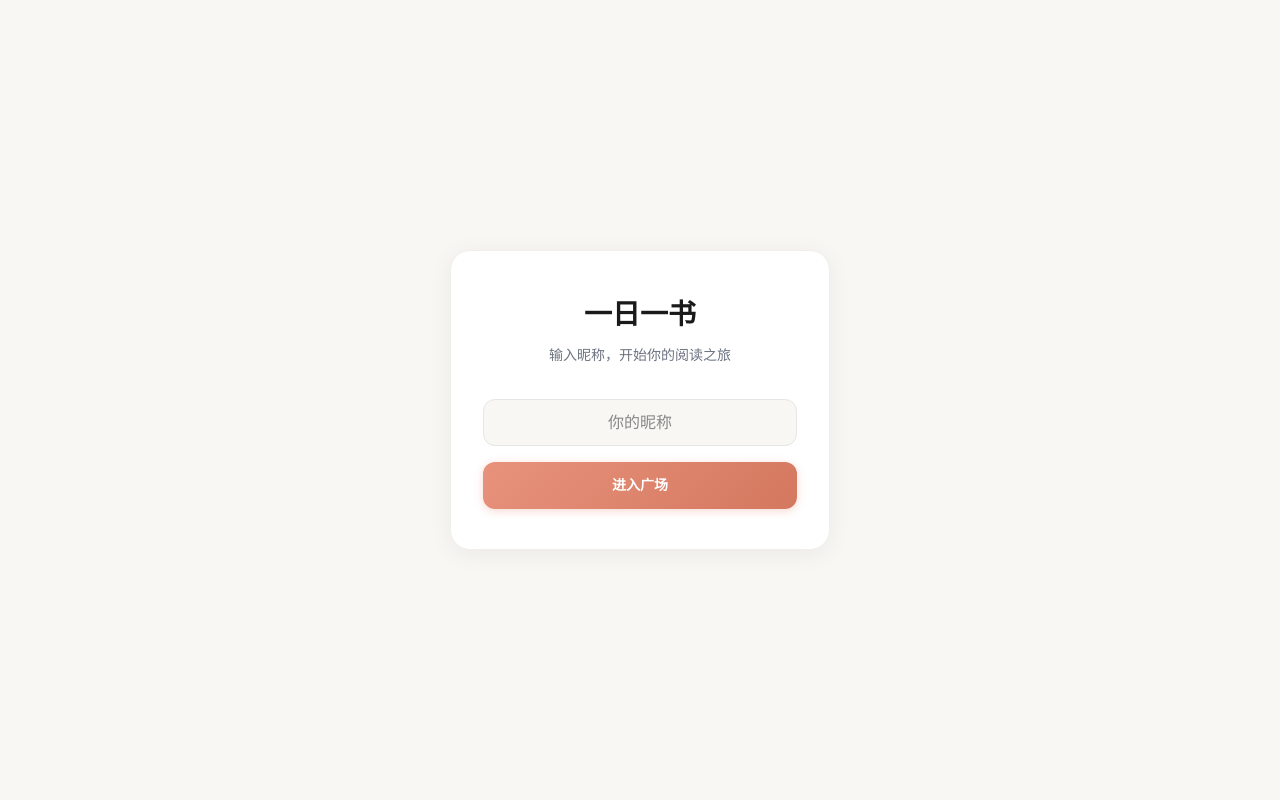
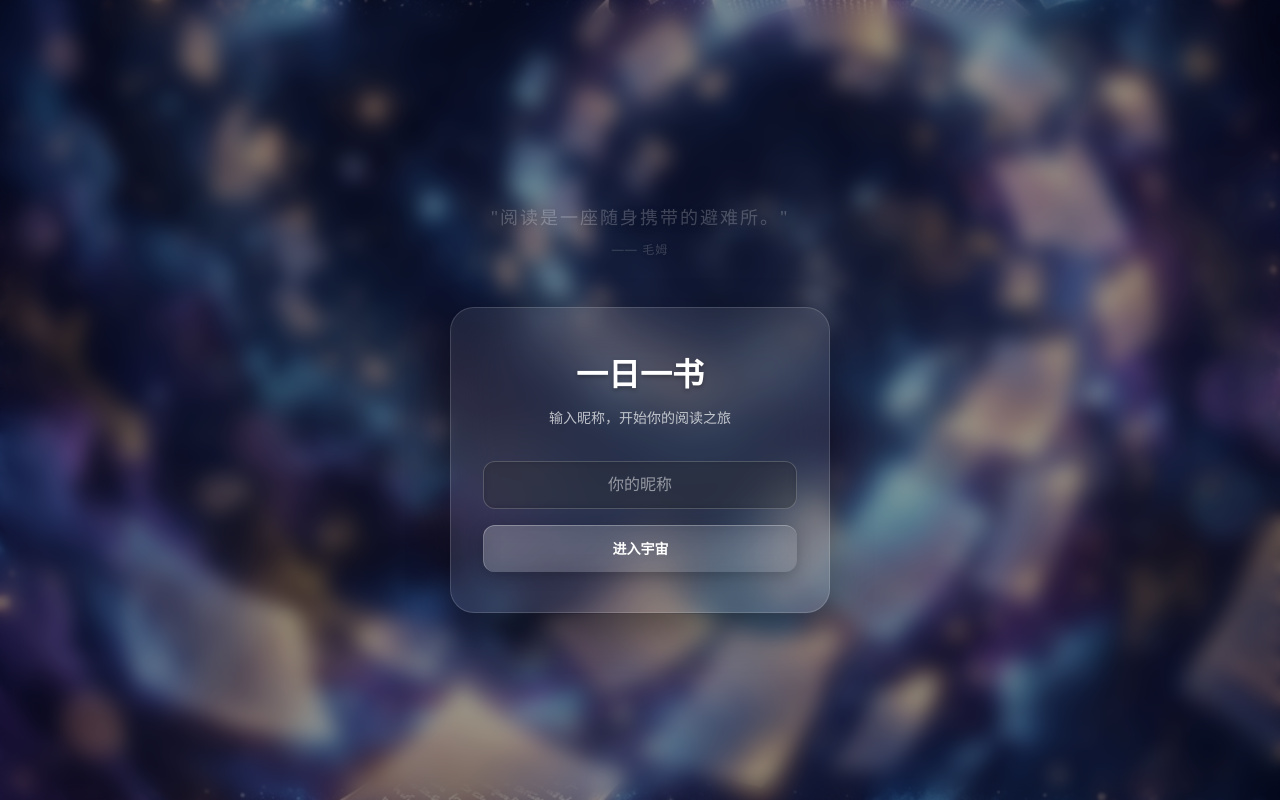
Before and after one commit to shanyin18/ODOB, a React (Vite) app: page / in a window 1280 px wide. Built offline with nearby package versions, Linux system fonts and the light colour scheme.

Commit message:
书海背景+名言展示

```diff
--- a/src/App.jsx
+++ b/src/App.jsx
@@ -53,6 +53,19 @@ function NicknameGate({ onLogin }) {
   const [nick, setNick] = useState('')
   const [loading, setLoading] = useState(false)
   const [error, setError] = useState('')
+  const [quoteIdx, setQuoteIdx] = useState(0)
+
+  const quotes = useMemo(() => [
+    { text: "阅读是一座随身携带的避难所。", author: "毛姆" },
+    { text: "吾生也有涯，而知也无涯。", author: "庄子" },
+    { text: "我们在书本中体验千百种人生。", author: "乔治·R·R·马丁" },
+    { text: "书籍是屹立在时间的汪洋大海中的灯塔。", author: "惠普尔" }
+  ], [])
+
+  useEffect(() => {
+    const timer = setInterval(() => setQuoteIdx(i => (i + 1) % quotes.length), 5000)
+    return () => clearInterval(timer)
+  }, [quotes])
 
   const handleSubmit = async (e) => {
     e.preventDefault()
@@ -67,19 +80,47 @@ function NicknameGate({ onLogin }) {
   }
 
   return (
-    <div style={{ minHeight:'100vh', display:'flex', alignItems:'center', justifyContent:'center', padding:'16px' }}>
+    <div style={{
+      minHeight: '100vh',
+      display: 'flex',
+      alignItems: 'center',
+      justifyContent: 'center',
+      padding: '16px',
+      backgroundImage: 'url(/bg-universe.png)',
+      backgroundSize: 'cover',
+      backgroundPosition: 'center',
+      position: 'relative',
+      overflow: 'hidden'
+    }}>
+      {/* 模糊遮罩 */}
+      <div style={{ position: 'absolute', inset: 0, backgroundColor: 'rgba(8, 6, 13, 0.4)', backdropFilter: 'blur(10px)' }} />
+
+      <div style={{ position: 'relative', zIndex: 1, display: 'flex', flexDirection: 'column', alignItems: 'center', width: '100%' }}>
+
+        {/* 名言展示区 */}
+        <div style={{ marginBottom: '40px', textAlign: 'center', height: '80px', display: 'flex', flexDirection: 'column', justifyContent: 'flex-end' }}>
+          <AnimatePresence mode="wait">
+            <motion.div key={quoteIdx} initial={{ opacity: 0, y: 10 }} animate={{ opacity: 1, y: 0 }} exit={{ opacity: 0, y: -10 }} transition={{ duration: 0.8 }}>
+              <p style={{ fontSize: '18px', color: '#fff', fontWeight: 300, letterSpacing: '2px', textShadow: '0 2px 8px rgba(0,0,0,0.8)', fontFamily: 'var(--font-serif)' }}>"{quotes[quoteIdx].text}"</p>
+              <p style={{ fontSize: '12px', color: 'rgba(255,255,255,0.8)', marginTop: '8px', letterSpacing: '1px', textShadow: '0 1px 4px rgba(0,0,0,0.8)' }}>—— {quotes[quoteIdx].author}</p>
+            </motion.div>
+          </AnimatePresence>
+        </div>
+
+        {/* 登录框（增加玻璃拟态设计） */}
         <motion.div initial={{ opacity:0, y:20 }} animate={{ opacity:1, y:0 }}
-        style={{ maxWidth:'380px', width:'100%', borderRadius:'20px', padding:'40px 32px', backgroundColor:'var(--color-surface)', border:'1px solid var(--color-border-light)', boxShadow:'0 4px 24px rgba(0,0,0,0.06)', textAlign:'center' }}>
-        <h1 style={{ fontSize:'28px', fontWeight:700, fontFamily:'var(--font-serif)', color:'var(--color-text)', marginBottom:'8px' }}>一日一书</h1>
-        <p style={{ fontSize:'14px', color:'var(--color-text-secondary)', marginBottom:'32px' }}>输入昵称，开始你的阅读之旅</p>
+          style={{ maxWidth:'380px', width:'100%', borderRadius:'24px', padding:'40px 32px', background:'rgba(255, 255, 255, 0.08)', backdropFilter:'blur(24px)', border:'1px solid rgba(255, 255, 255, 0.15)', boxShadow:'0 16px 40px rgba(0,0,0,0.4)', textAlign:'center' }}>
+          <h1 style={{ fontSize:'32px', fontWeight:700, fontFamily:'var(--font-serif)', color:'#fff', marginBottom:'8px', textShadow:'0 2px 4px rgba(0,0,0,0.3)' }}>一日一书</h1>
+          <p style={{ fontSize:'14px', color:'rgba(255,255,255,0.7)', marginBottom:'32px' }}>输入昵称，开始你的阅读之旅</p>
           <form onSubmit={handleSubmit}>
-          <input type="text" value={nick} onChange={e=>setNick(e.target.value)} placeholder="你的昵称" required maxLength={20} style={{ ...inputStyle, textAlign:'center', fontSize:'16px', marginBottom:'16px' }} onFocus={e=>(e.target.style.borderColor='var(--color-accent)')} onBlur={e=>(e.target.style.borderColor='var(--color-border)')}/>
+            <input type="text" value={nick} onChange={e=>setNick(e.target.value)} placeholder="你的昵称" required maxLength={20} style={{ ...inputStyle, textAlign:'center', fontSize:'16px', marginBottom:'16px', background:'rgba(0,0,0,0.25)', border:'1px solid rgba(255,255,255,0.2)', color:'#fff', backdropFilter:'blur(4px)' }} onFocus={e=>(e.target.style.borderColor='rgba(255,255,255,0.5)')} onBlur={e=>(e.target.style.borderColor='rgba(255,255,255,0.2)')}/>
             {error && <p style={{ fontSize:'12px', color:'#ef4444', marginBottom:'12px' }}>{error}</p>}
-          <motion.button type="submit" whileHover={{ scale:1.02 }} whileTap={{ scale:0.97 }} disabled={loading} style={{ width:'100%', padding:'12px', borderRadius:'12px', fontSize:'14px', fontWeight:600, color:'#fff', cursor:'pointer', border:'none', fontFamily:'inherit', background:'linear-gradient(135deg, var(--color-accent) 0%, var(--color-accent-hover) 100%)', boxShadow:'0 2px 8px rgba(232,146,124,0.35)', opacity: loading?0.6:1 }}>
-            {loading ? '加入中...' : '进入广场'}
+            <motion.button type="submit" whileHover={{ scale:1.02 }} whileTap={{ scale:0.97 }} disabled={loading} style={{ width:'100%', padding:'12px', borderRadius:'12px', fontSize:'14px', fontWeight:600, color:'#fff', cursor:'pointer', border:'none', fontFamily:'inherit', background:'linear-gradient(135deg, rgba(255,255,255,0.2) 0%, rgba(255,255,255,0.05) 100%)', backdropFilter:'blur(10px)', borderTop:'1px solid rgba(255,255,255,0.3)', borderLeft:'1px solid rgba(255,255,255,0.3)', boxShadow:'0 4px 16px rgba(0,0,0,0.2)', opacity: loading?0.6:1, transition: 'background 0.3s' }}>
+              {loading ? '进入中...' : '进入宇宙'}
             </motion.button>
           </form>
         </motion.div>
+      </div>
     </div>
   )
 }
```
Also changed, not shown: public/bg-universe.png (added). Lines whose indentation alone changed are shown as unchanged.
